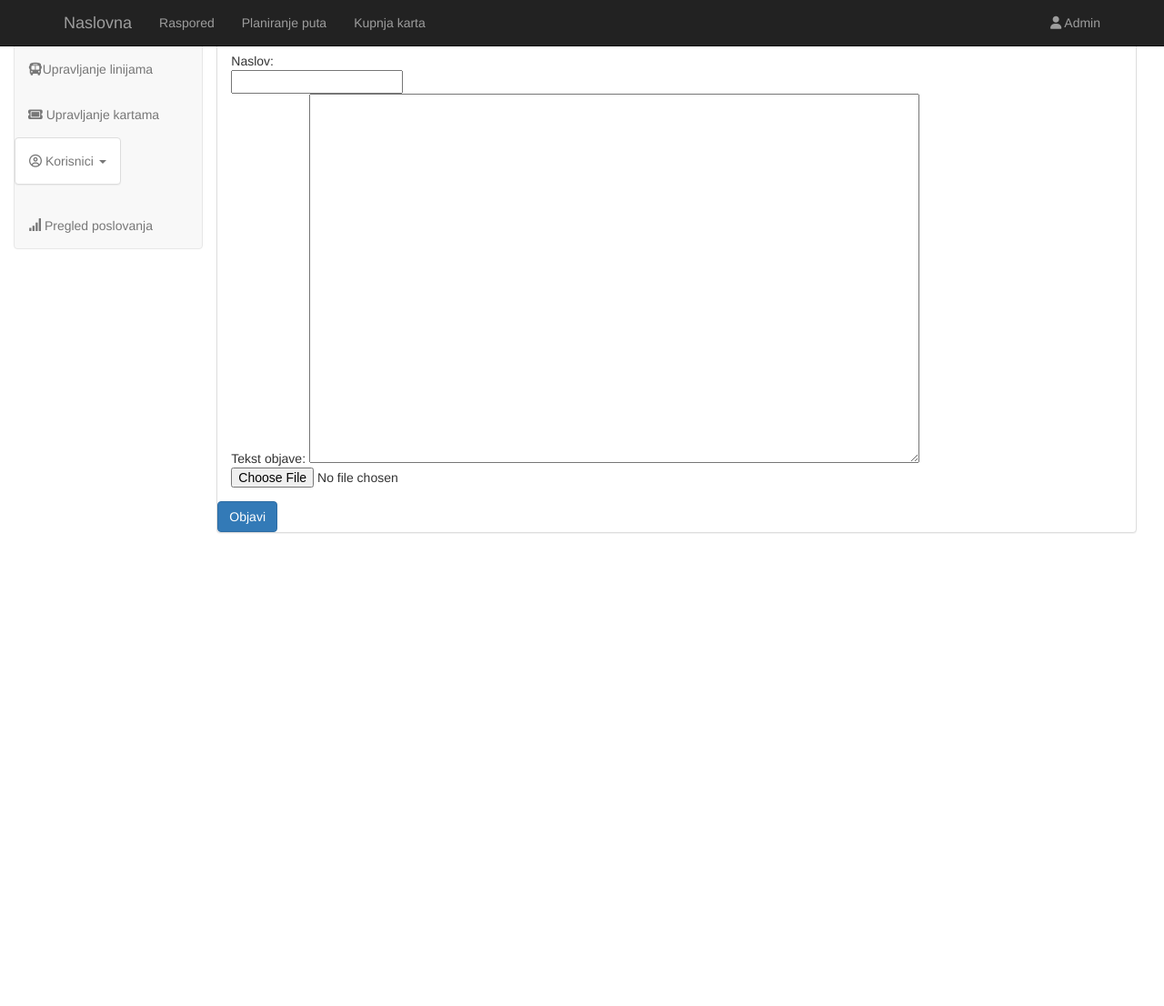
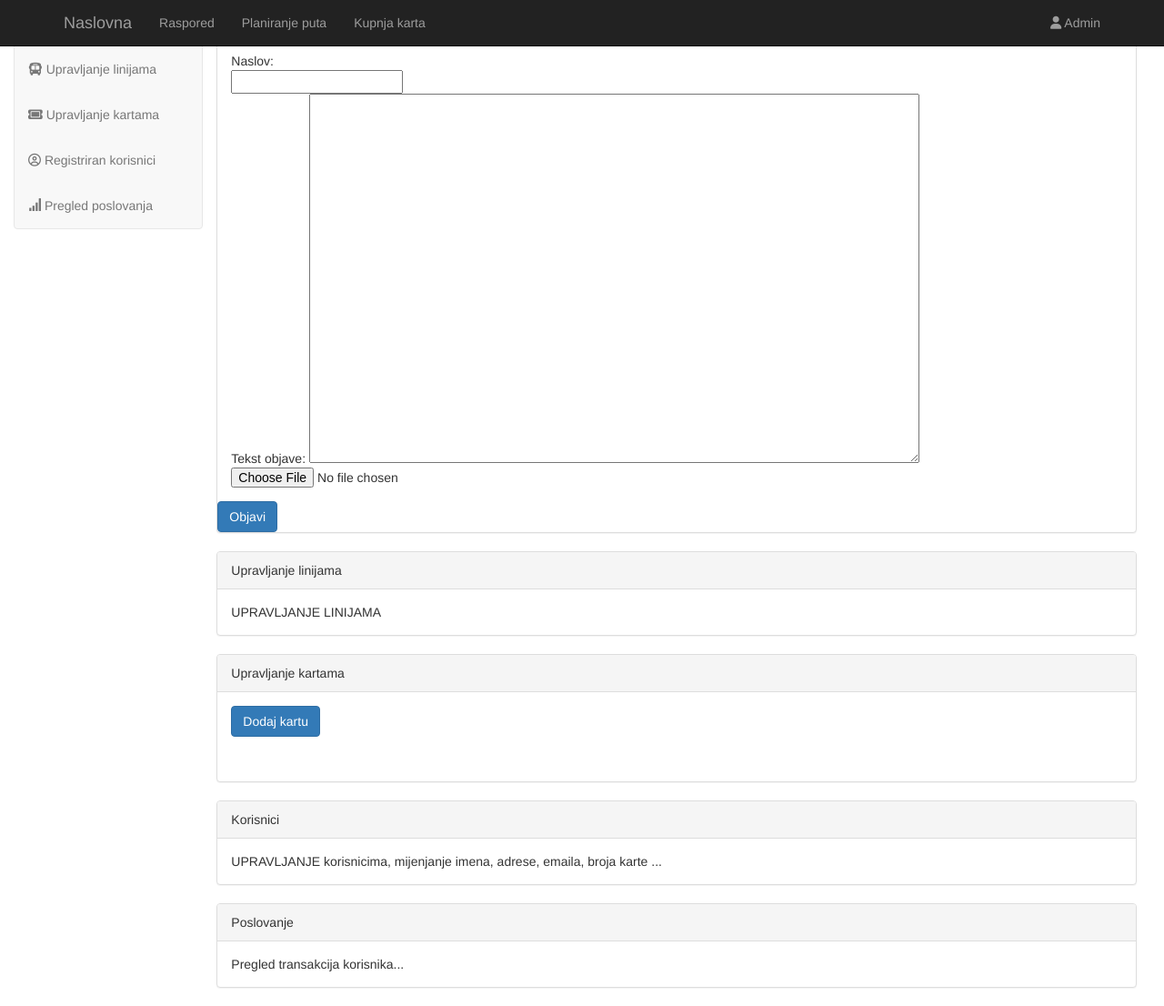
Before and after one commit to fdriteh/autotrolej, a PHP site: page /admin.html in a window 1280 px wide. Shown: the whole page at 91% size. Before the commit the page ends 586 px from the top, so only its background shows below. Run offline with PHP 8.4, Linux system fonts and the light colour scheme; some libraries are stand-ins or nearby versions.

Commit message:
Dodane su talice Objava i Karta

```diff
--- a/add-info.php
+++ b/add-info.php
@@ -5,7 +5,7 @@
 			ini_set("memory_limit","1024M");
 			define ('SITE_ROOT', realpath(dirname(__FILE__)));
 
-			.//uspostava veze prema bazi
+			//uspostava veze prema bazi
 			$conn = new mysqli("localhost", "root", "dm","Autotrolej");
 			if ($conn->connect_error) {
 						die("Connection failed: " . $conn->connect_error);
@@ -24,7 +24,7 @@
 						echo "Error";
 					}
 
-			//treba provjeriti zasto ne radi
+
 				if($_FILES['file']){
 						$uploaddir = '/uploads/';
 						$uploadfile = $uploaddir . basename($_FILES['file']['name']);
--- a/admin.html
+++ b/admin.html
@@ -47,42 +47,35 @@
 			<!-- Main Menu -->
 			<div class="side-menu-container">
 				<ul class="nav navbar-nav">
-					<li class="active"><a href="#"><span class="glyphicon glyphicon-dashboard"></span> Oglašavanje i obavijesti</a></li>
-					<li><a href="#"><i class="fa fa-bus" aria-hidden="true"></i>Upravljanje linijama</a></li>
-					<li><a href="#"><i class="fa fa-ticket" aria-hidden="true"></i> Upravljanje kartama</a></li>
 
-					<!-- Dropdown-->
-					<li class="panel panel-default" id="dropdown">
-						<a data-toggle="collapse" href="#dropdown-lvl1">
-							<i class="fa fa-user-circle-o" aria-hidden="true"></i> Korisnici <span class="caret"></span>
-						</a>
+					<li class="active"><a href="#" id="oglasavanje"><span class="glyphicon glyphicon-dashboard"></span>Oglašavanje i obavijesti</a></li>
 
-						<!-- Dropdown level 1 -->
-						<div id="dropdown-lvl1" class="panel-collapse collapse">
-							<div class="panel-body">
-								<ul class="nav navbar-nav">
-									<li><a href="#">Registrirani korisnici</a></li>
-									<li><a href="#">Nedavne transakcije</a></li>
-									<li><a href="#">Link</a></li>
 
-									<!-- Dropdown level 2 -->
+					<li><a href="#"  id="uprlinije"><i class="fa fa-bus" aria-hidden="true"></i> Upravljanje linijama</a></li>
 
-								</ul>
-							</div>
-						</div>
-					</li>
 
-					<li><a href="#"><span class="glyphicon glyphicon-signal"></span> Pregled poslovanja</a></li>
+					<li><a href="#"  id="uprkartama"><i class="fa fa-ticket" aria-hidden="true"></i> Upravljanje kartama</a></li>
+
+
+					<li><a href="#"  id="regkorisnici"><i class="fa fa-user-circle-o" aria-hidden="true"></i>
+						 Registriran korisnici</a></li>
+
+
+					<li><a href="#"  id="pregled"><span class="glyphicon glyphicon-signal"></span> Pregled poslovanja</a></li>
 
 				</ul>
 			</div><!-- /.navbar-collapse -->
 		</nav>
 
 	</div>
-</div>  		</div>
+</div>
+</div>
+
 <div class="col-md-10 content">
-  			  <div class="panel panel-default">
-	<div class="panel-heading">
+
+
+	 <div class="panel panel-default" id="obavijest">
+		<div class="panel-heading" >
 			Nova obavijest
 		</div>
 			<form method = "POST" action = "add-info.php"  enctype="multipart/form-data">
@@ -98,7 +91,73 @@
 				<input type = "submit" class="btn btn-primary" value = "Objavi">
 			</form>
 	</div>
+
+
+	 <div class="panel panel-default" id="linije">
+		<div class="panel-heading" >
+			Upravljanje linijama
 		</div>
+
+				<div class="panel-body">
+						UPRAVLJANJE LINIJAMA
+				</div>
+
+	</div>
+
+
+
+	 <div class="panel panel-default" id="karte">
+		<div class="panel-heading" >
+			Upravljanje kartama
+		</div>
+
+				<div class="panel-body">
+						<button id = "dodaj-btn" class="btn btn-primary" onClick = "dodaj_kartu()">Dodaj kartu</button>
+						<div id = "dodaj" style = "visibility : hidden;">
+								<form method = "POST" action = "karte-admin.php">
+									Naziv karte:
+									<input type = "text" name = "naziv">
+									Cijena karte:
+									<input type = "text" name = "cijena">
+									<input type = "submit" class="btn btn-primary" value = "Dodaj" style = "margin : 0;">
+								</form>
+						</div>
+				</div>
+
+	</div>
+
+
+
+	<div class="panel panel-default" id="korisnici">
+		<div class="panel-heading" >
+			Korisnici
+		</div>
+
+				<div class="panel-body">
+						UPRAVLJANJE korisnicima, mijenjanje imena, adrese, emaila, broja karte ...
+				</div>
+	</div>
+
+	<div class="panel panel-default" id="poslovanje">
+		<div class="panel-heading" >
+			Poslovanje
+		</div>
+
+				<div class="panel-body">
+						Pregled transakcija korisnika...
+				</div>
+	</div>
+
+
+
+
+
+
+	</div>
+
+
+
+
 
   	</div>
 	<script
```
Also changed, not shown: autotrolej.sql (+26 -1 lines). Lines whose indentation alone changed are shown as unchanged.
